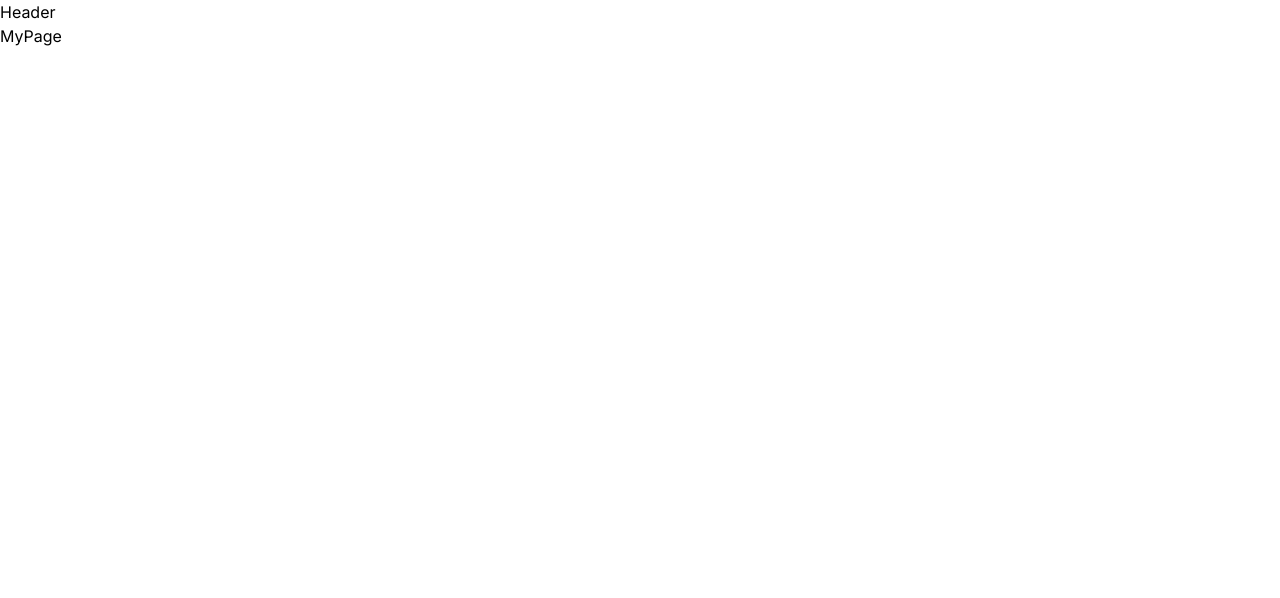
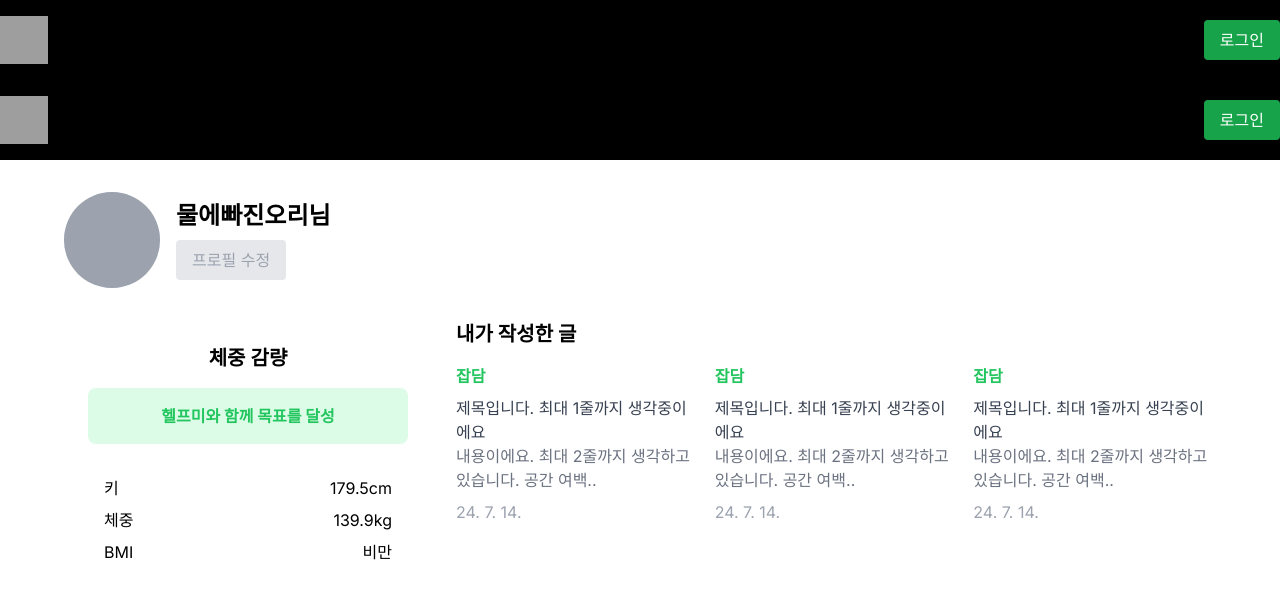
Before and after one commit to B-09-NBC-Final/Health-Protect-Me, a Next.js app: page /my-page in a window 1280 px wide. Shown: the top 598 px of the page. Built offline with nearby package versions, Linux system fonts and the light colour scheme; grey boxes are pictures that could not be loaded.

Commit message:
feat: 기본 레이아웃 및 마이페이지 UI 추가

```diff
--- a/src/app/(main)/my-page/page.tsx
+++ b/src/app/(main)/my-page/page.tsx
@@ -1,7 +1,13 @@
 import React from 'react';
+import MyPage from '@/components/MyPage';
+import MainLayout from '@/app/(main)/layout';
 
-const MyPage = () => {
-  return <div>MyPage</div>;
+const MyPageComponent: React.FC = () => {
+  return (
+    <MainLayout>
+      <MyPage />
+    </MainLayout>
+  );
 };
 
-export default MyPage;
+export default MyPageComponent;
--- /dev/null
+++ b/src/components/MyPage/index.tsx
@@ -0,0 +1,68 @@
+import React from 'react';
+
+const MyPage: React.FC = () => {
+  return (
+    <div className="min-h-screen bg-white text-black flex items-start justify-center p-8">
+      <div className="w-full max-w-6xl">
+        <div className="flex justify-between items-center mb-8">
+          <div className="flex items-center">
+            <div className="w-24 h-24 rounded-full bg-gray-300 flex items-center justify-center">
+              <div className="w-full h-full rounded-full bg-gray-400" />
+            </div>
+            <div className="ml-4">
+              <h1 className="text-2xl font-bold">물에빠진오리님</h1>
+              <button className="bg-gray-200 text-gray-400 px-4 py-2 rounded mt-2">프로필 수정</button>
+            </div>
+          </div>
+        </div>
+        <main className="grid grid-cols-1 md:grid-cols-3 gap-6">
+          <section className="p-6 rounded-lg text-center">
+            <h2 className="text-xl font-semibold mb-4">체중 감량</h2>
+            <div className="bg-green-100 p-4 rounded-lg mb-4">
+              <p className="text-green-500 font-bold">헬프미와 함께 목표를 달성</p>
+            </div>
+            <div className="bg-white p-4 rounded-lg">
+              <div className="flex justify-between mb-2">
+                <span>키</span>
+                <span>179.5cm</span>
+              </div>
+              <div className="flex justify-between mb-2">
+                <span>체중</span>
+                <span>139.9kg</span>
+              </div>
+              <div className="flex justify-between">
+                <span>BMI</span>
+                <span>비만</span>
+              </div>
+            </div>
+          </section>
+          <section className="col-span-2">
+            <h2 className="text-xl font-semibold mb-4">내가 작성한 글</h2>
+            <div className="grid grid-cols-1 md:grid-cols-3 gap-4">
+              <div>
+                <h3 className="text-green-500 font-semibold mb-2">잡담</h3>
+                <p className="text-gray-700">제목입니다. 최대 1줄까지 생각중이에요</p>
+                <p className="text-gray-500">내용이에요. 최대 2줄까지 생각하고 있습니다. 공간 여백..</p>
+                <p className="text-gray-400 mt-2">24. 7. 14.</p>
+              </div>
+              <div>
+                <h3 className="text-green-500 font-semibold mb-2">잡담</h3>
+                <p className="text-gray-700">제목입니다. 최대 1줄까지 생각중이에요</p>
+                <p className="text-gray-500">내용이에요. 최대 2줄까지 생각하고 있습니다. 공간 여백..</p>
+                <p className="text-gray-400 mt-2">24. 7. 14.</p>
+              </div>
+              <div>
+                <h3 className="text-green-500 font-semibold mb-2">잡담</h3>
+                <p className="text-gray-700">제목입니다. 최대 1줄까지 생각중이에요</p>
+                <p className="text-gray-500">내용이에요. 최대 2줄까지 생각하고 있습니다. 공간 여백..</p>
+                <p className="text-gray-400 mt-2">24. 7. 14.</p>
+              </div>
+            </div>
+          </section>
+        </main>
+      </div>
+    </div>
+  );
+};
+
+export default MyPage;
--- a/src/components/common/Header.tsx
+++ b/src/components/common/Header.tsx
@@ -1,7 +1,14 @@
 import React from 'react';
 
-const Header = () => {
-  return <div>Header</div>;
+const Header: React.FC = () => {
+  return (
+    <header className="bg-black text-white py-4">
+      <div className="container mx-auto flex justify-between items-center">
+        <img src="/logo.png" alt="logo" className="w-12 h-12" />
+        <button className="px-4 py-2 bg-green-600 rounded">로그인</button>
+      </div>
+    </header>
+  );
 };
 
 export default Header;
```
Also changed, not shown: src/components/MyPage/index.ts (deleted).
